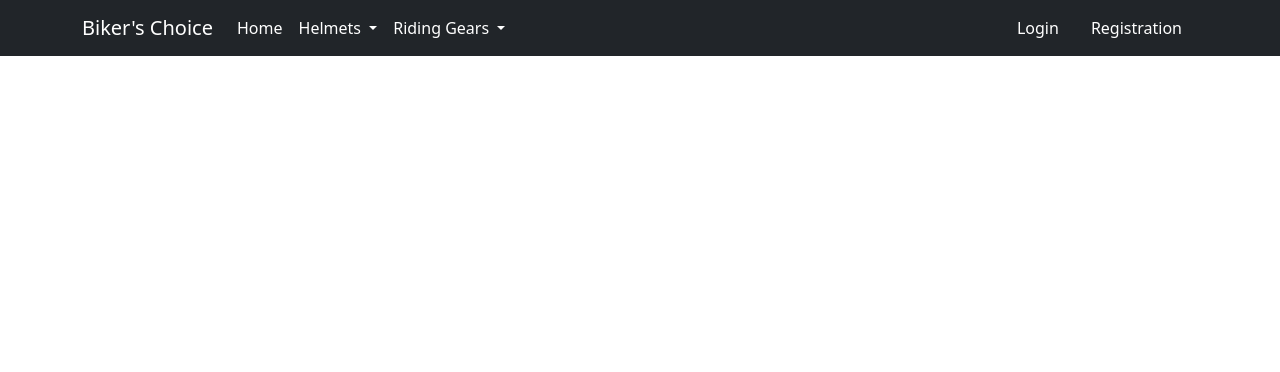
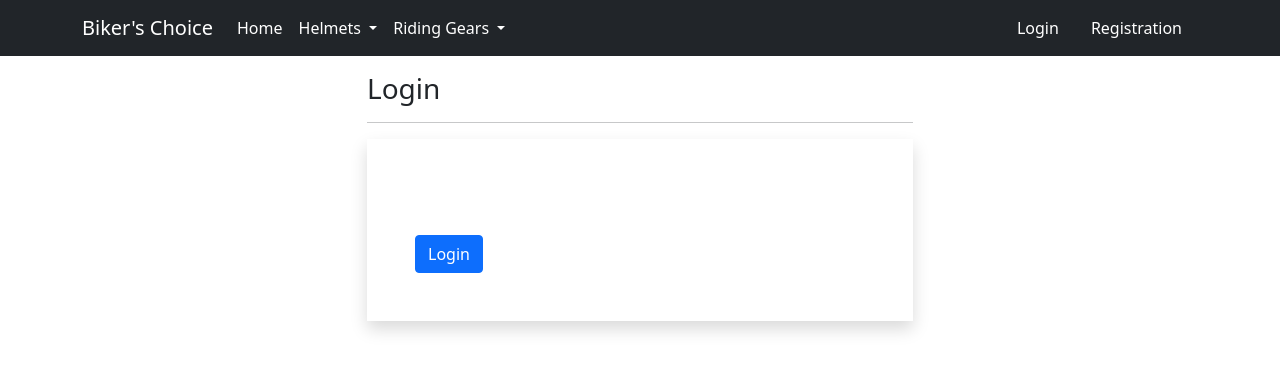
Before and after one commit to psuman10/personal, a Django app: page /login/ in a window 1280 px wide. Shown: the top 372 px of the page. Run offline with Django 3.2, Linux system fonts and the light colour scheme; parts of the project's set-up code (start-up, migrations or seed data) failed here and were passed over; some libraries are stand-ins or nearby versions.

Commit message:
small changes on html files

```diff
--- a/ecommerce/templates/BC/login.html
+++ b/ecommerce/templates/BC/login.html
@@ -1,5 +1,31 @@
 {% extends 'BC/base.html' %}
 {% load static %}
-{% block title %}Login{% endblock title %}
-{% block main-content %}
+{% block title %}
+Login
+{% endblock title %}
+ {% block main-content %}
+<div class="container">
+  <div class="row my-3">
+    <div class="col-sm-6 offset-sm-3">
+      <h3>Login</h3>
+      <hr />
+      <form action="" method="post" novalidate class="shadow p-5">
+        {% csrf_token %}
+        {% for fm in form %}
+        <div class="form-group">
+          {{fm.label_tag}} {{fm}}
+          <small class="text-danger">{{fm.errors|striptags}}</small><br />
+        </div>
+        {% endfor %}
+        <br />
+        <input type="submit" value="Login" class="btn btn-primary mt-4" />
+        <br />
+        {% if form.non_field_errors %}
+        {% for error in form.non_field_errors %}
+        <p class="alert alert-danger my-3">{{error}}</p>
+        {% endfor %} {% endif %}
+      </form>
+    </div>
+  </div>
+</div>
 {% endblock main-content %}
```
